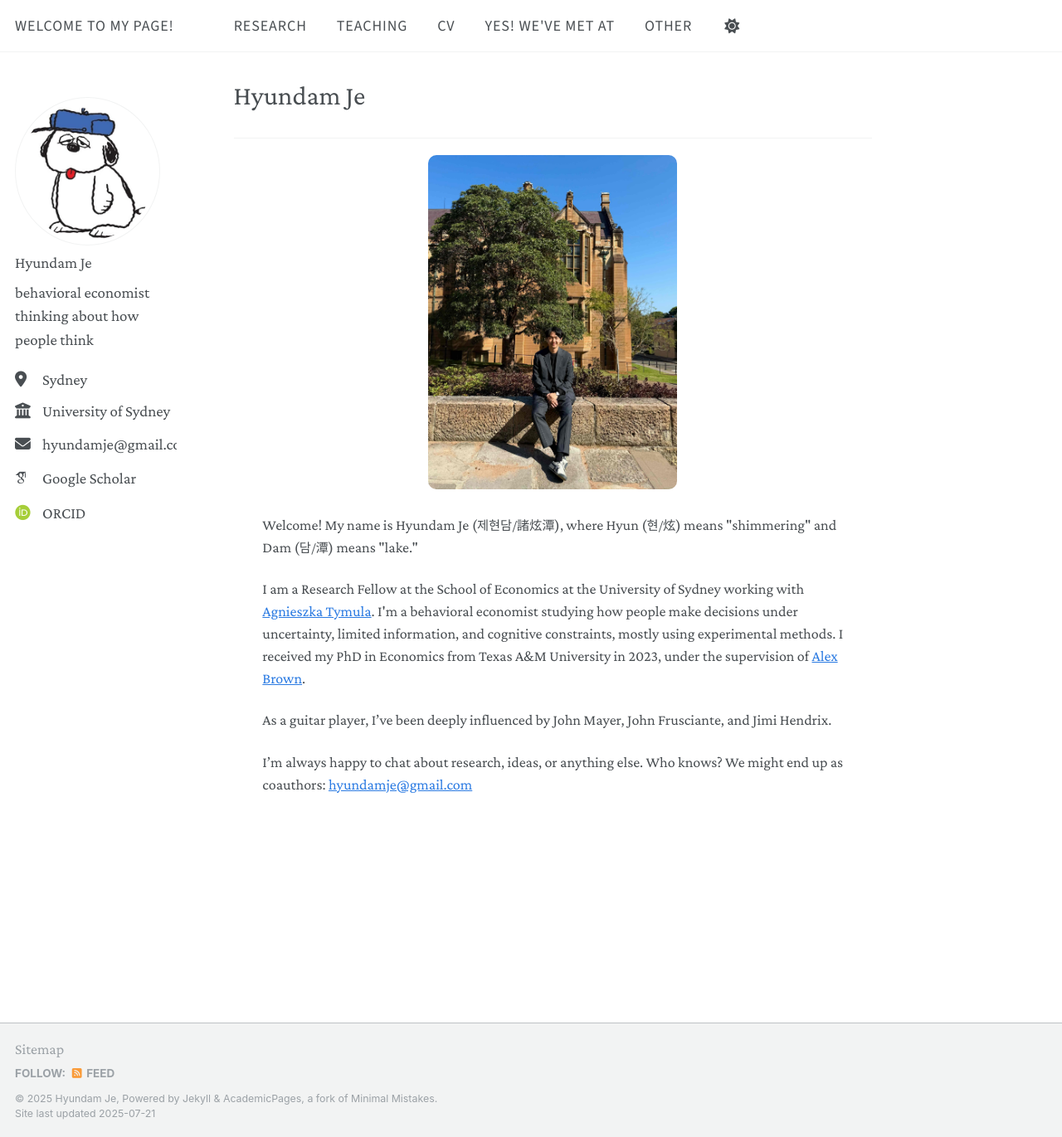
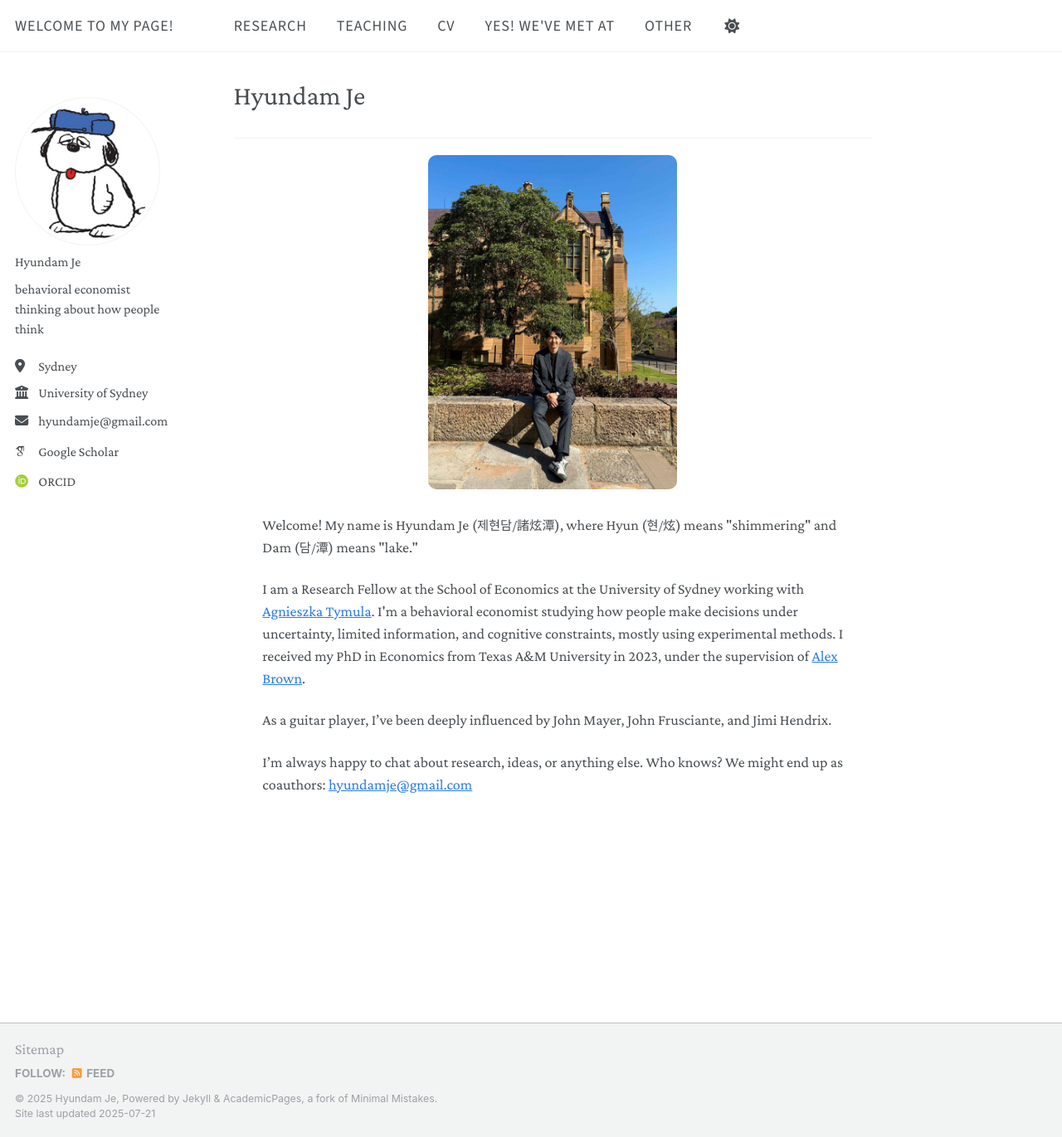
Before and after one commit to hyundamje/hyundamje.github.io, a Jekyll site: the page built from _pages/about.md, in a window 1280 px wide and 1371 px high. Shown: the whole window at 83% size. Built offline with Jekyll 4.4.1, drawn with Linux system fonts in a browser that asks for light colours; some web fonts are replaced.

Commit message:
Update custom.css

```diff
--- a/assets/css/custom.css
+++ b/assets/css/custom.css
@@ -14,5 +14,5 @@
 .author__urls li,
 .author__urls a {
  font-family: 'Crimson Pro', serif !important;
- font-size: 1.05rem !important;
+ font-size: 0.9rem !important;
 }
```
